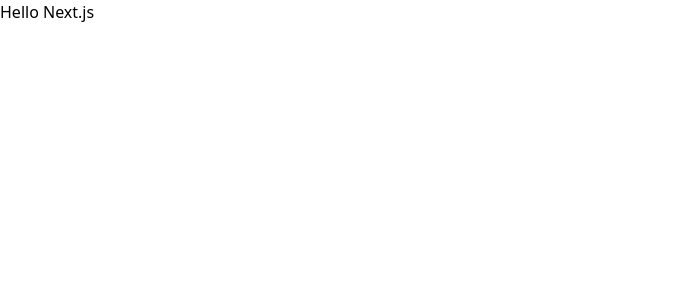
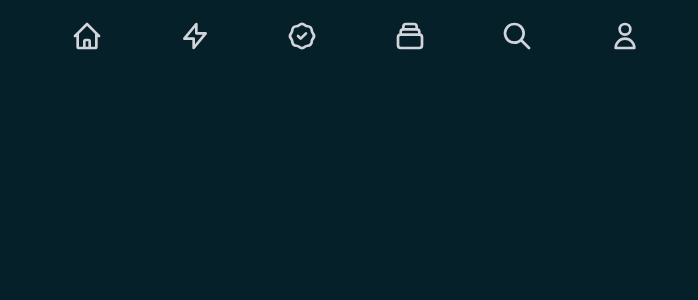
Before and after one commit to hasindu-ramanayake/MyHulu, a Next.js app in the folder hulu-clone/: page / in a window 1280 px wide. Shown: the top 300 px of the page, without its empty margins (0-698 px from the left). Built offline with nearby package versions, Linux system fonts and the light colour scheme.

Commit message:
myhulu
Header complete

```diff
--- /dev/null
+++ b/hulu-clone/components/Header.js
@@ -0,0 +1,34 @@
+import React from 'react'
+import {
+    HomeIcon,
+    LightningBoltIcon,
+    BadgeCheckIcon,
+    CollectionIcon,
+    SearchIcon,
+    UserIcon
+} from "@heroicons/react/outline";
+import HeaderItem from './HeaderItem'
+
+function Header() {
+  return (
+    <header className='flex flex-col sm:flex-row m-5 justify-between h-auto'>
+        <div className="flex flex-grow justify-evenly max-w-2xl">
+            <HeaderItem title='HOME' Icon={HomeIcon}/>
+            <HeaderItem title='THRENDING' Icon={LightningBoltIcon}/>
+            <HeaderItem title='VERIFIED' Icon={BadgeCheckIcon}/>
+            <HeaderItem title='COLLECTION' Icon={CollectionIcon}/>
+            <HeaderItem title='SEARCH' Icon={SearchIcon}/>
+            <HeaderItem title='ACCOUNT' Icon={UserIcon}/>
+        </div>
+    {/* <Image
+        className="object-contain"
+        src="D:/webDev/projects/MyHulu/styles/hululogo.png"
+        width={200}
+        height={100}/> */}
+
+    </header>
+
+  )
+}
+
+export default Header
--- /dev/null
+++ b/hulu-clone/components/HeaderItem.js
@@ -0,0 +1,13 @@
+import React from 'react'
+
+function HeaderItem({title,Icon}) {
+  return (
+    <div className='flex flex-col items-center cursor-pointer group
+                    w-12 sm:w-20 hover:text-white'>
+      <Icon className='h-8 mb-1 group-hover:animate-bounce' />
+      <p className='opacity-0 group-hover:opacity-100 tracking-widest'>{title}</p>
+    </div>
+  )
+}
+
+export default HeaderItem
--- a/hulu-clone/next.config.js
+++ b/hulu-clone/next.config.js
@@ -1,5 +1,8 @@
 /** @type {import('next').NextConfig} */
 const nextConfig = {
+  images: {
+    domains:["images.tmdb.org"]
+  },
   reactStrictMode: true,
   swcMinify: true,
 }
--- a/hulu-clone/package.json
+++ b/hulu-clone/package.json
@@ -9,6 +9,7 @@
     "lint": "next lint"
   },
   "dependencies": {
+    "@heroicons/react": "^1.0.6",
     "next": "12.2.3",
     "react": "18.2.0",
     "react-dom": "18.2.0"
--- a/hulu-clone/pages/index.js
+++ b/hulu-clone/pages/index.js
@@ -1,9 +1,12 @@
+import Header from "../components/Header";
 
 export default function Home() {
   return (
     <div>
       <title>MyHulu</title>
-      <h1>Hello Next.js</h1>
+      <Header />
+      {/* nav */}
+      {/* results */}
 
     </div>
   )
--- a/hulu-clone/styles/globals.css
+++ b/hulu-clone/styles/globals.css
@@ -1,3 +1,10 @@
 @tailwind base;
 @tailwind components;
 @tailwind utilities;
+
+
+@layer base {
+    body {
+        @apply bg-[#06202A] text-gray-300
+    }
+}
```
Also changed, not shown: 1 other file (tests, documents, lock files or other folders).
